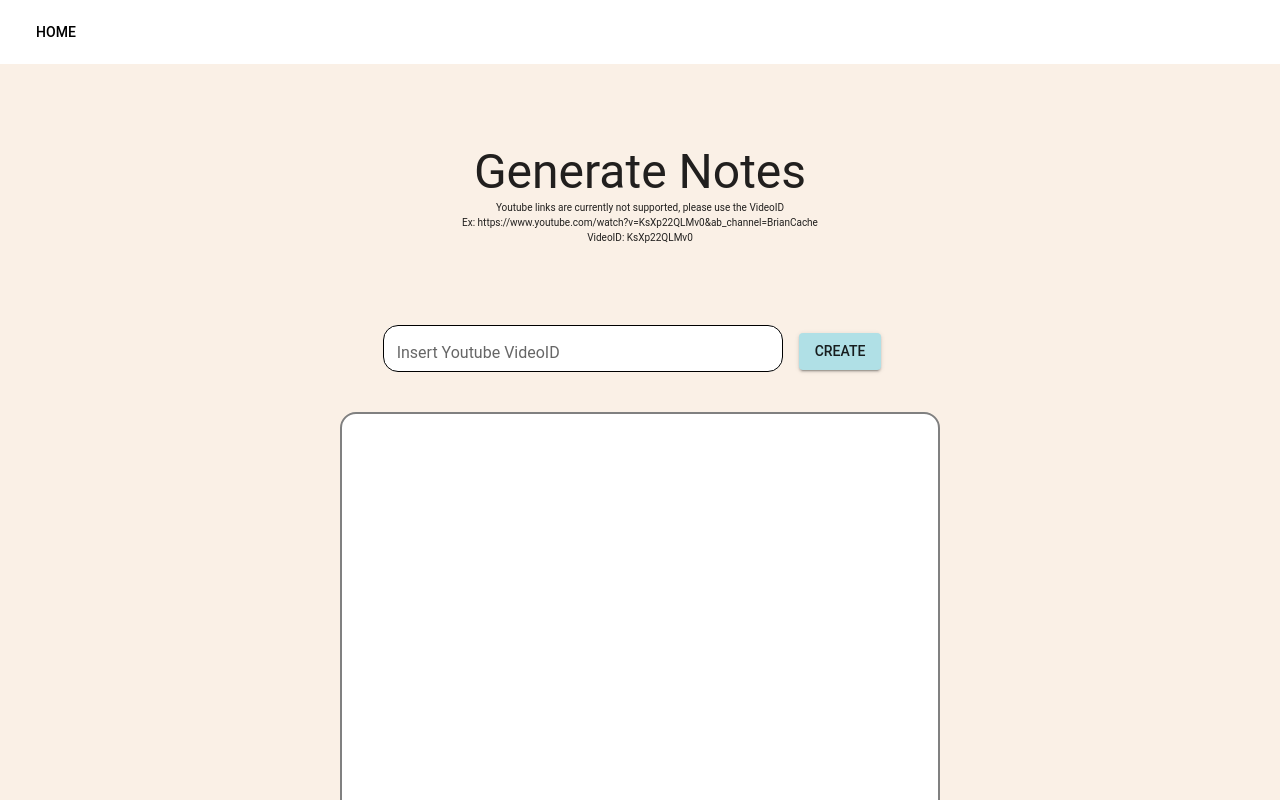
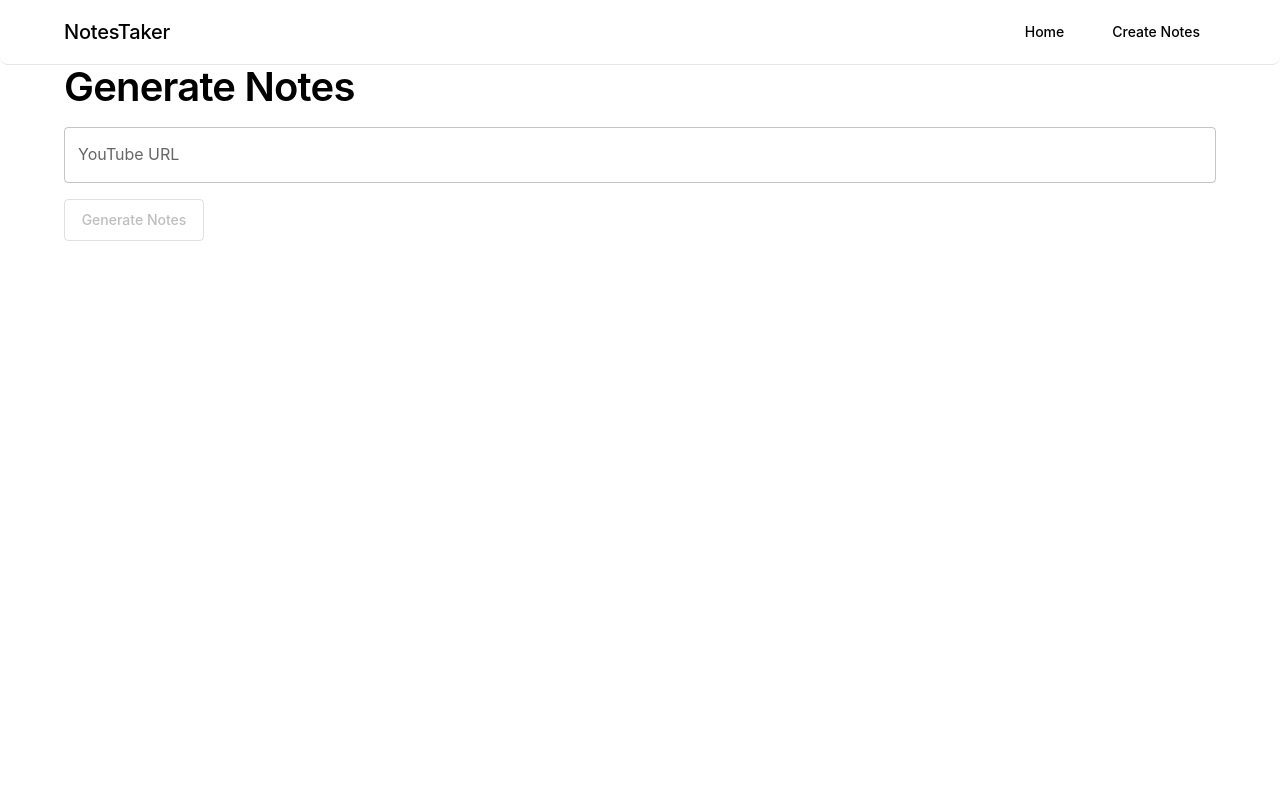
Before and after one commit to bNTGeez/NotesAI, a Next.js app: page /createNotes in a window 1280 px wide. Shown: the top 800 px of the page. Built offline with nearby package versions, Linux system fonts and the light colour scheme.

Commit message:
reworked basically all of it

```diff
--- a/app/api/createNotes/route.ts
+++ b/app/api/createNotes/route.ts
@@ -1,58 +1,117 @@
-import { NextRequest, NextResponse } from "next/server";
+import { NextResponse } from "next/server";
 import OpenAI from "openai";
 
-const systemPrompt = `You are a specialized assistant designed to help users by providing summaries and detailed notes on YouTube videos based on their transcripts. Your role includes distilling the essential information from a video into a concise and informative summary. Additionally, you are equipped to answer specific questions related to the content of the video. Your responses should be informative, precise, and directly related to the content discussed in the video transcript. Use clear and concise language to enhance understanding and retention.
+const systemPrompt = `You are a specialized note-taking assistant that creates detailed, well-structured notes from YouTube video transcripts. Your goal is to break down complex topics into clear, organized sections that are easy to understand and reference.
 
-When generating a summary:
+When creating notes, follow this structure:
 
-Identify the main topics and key points presented in the video.
-Organize these points logically, offering a coherent and streamlined summary.
-Aim to provide summaries that give users a complete understanding of the video’s content without needing to watch it.
-When answering questions:
+1. Main Topics Overview
+   - List the main topics covered in the video
+   - Provide a brief 2-3 sentence summary of each topic
 
-Refer directly to the information available in the video transcript.
-Provide detailed answers that are substantiated by the video’s content.
-If the query extends beyond the video's content, suggest additional resources or admit the limits of the information provided in the transcript.
-Your objective is not only to facilitate learning and comprehension but also to engage users by making the information accessible and useful. Ensure accuracy and relevance in all your responses, maintaining a professional tone throughout.
+2. Detailed Topic Breakdown
+   For each main topic:
+   - Topic Name
+     • Key Points
+     • Supporting Details
+     • Examples or Case Studies (if any)
+     • Important Definitions or Concepts
+     • Related Subtopics
+
+3. Key Takeaways
+   - List the most important points to remember
+   - Highlight any practical applications or implications
+
+4. Additional Notes
+   - Important dates, numbers, or statistics mentioned
+   - References to other resources or related topics
+   - Any warnings, cautions, or important considerations
+
+Format your response using clear headings, bullet points, and proper spacing to make it easy to read and navigate. Use markdown formatting for better readability.
+
+Remember to:
+- Break down complex concepts into simpler terms
+- Include specific examples when provided in the video
+- Maintain a logical flow between topics
+- Highlight important terms or concepts
+- Use clear, concise language
+- Organize information in a hierarchical structure
 `;
 
 const openai = new OpenAI({
   apiKey: process.env.OPENAI_API_KEY,
 });
 
-async function fetchTranscript(videoId: string) {
+// truncate transcript to fit within token limit
+function truncateTranscript(
+  transcript: string[],
+  maxTokens: number = 6000
+): string {
+  const maxChars = maxTokens * 4;
+  let totalChars = 0;
+  const truncatedTranscript: string[] = [];
+
+  for (const line of transcript) {
+    if (totalChars + line.length > maxChars) {
+      break;
+    }
+    truncatedTranscript.push(line);
+    totalChars += line.length;
+  }
+
+  return truncatedTranscript.join(" ");
+}
+
+async function fetchTranscript(url: string) {
   const baseUrl = process.env.NEXT_PUBLIC_API_URL || "http://127.0.0.1:8080";
 
+  const response = await fetch(`${baseUrl}/transcript`, {
+    method: "POST",
+    headers: {
+      "Content-Type": "application/json",
+    },
+    body: JSON.stringify({ url }),
+  });
 
-    const response = await fetch(`${baseUrl}/transcript?video_id=${videoId}`, {
-      method: "GET",
-    });
-    if (!response.ok) {
-      throw new Error(`HTTP status ${response.status}`);
-    }
-    const data = await response.json();
-    return data;
+  const data = await response.json();
+
+  if (!response.ok) {
+    throw new Error(data.error || `HTTP status ${response.status}`);
+  }
+
+  return data;
 }
 
-export async function POST(req: NextRequest) {
-  const body = await req.json();
+export async function POST(request: Request) {
+  try {
+    const body = await request.json();
+    const { url } = body;
 
-  const videoId = body.link;
+    if (!url) {
+      return NextResponse.json(
+        { error: "Please provide a YouTube URL" },
+        { status: 400 }
+      );
+    }
 
-  try {
-    const transcriptData = await fetchTranscript(videoId);
+    // Get transcript from Flask backend
+    const transcriptData = await fetchTranscript(url);
 
+    // Truncate transcript to fit within token limit
+    const truncatedTranscript = truncateTranscript(transcriptData);
+
+    // Generate completion using OpenAI
     const completion = await openai.chat.completions.create({
-      model: "gpt-4o-mini",
+      model: "gpt-4-0125-preview",
       messages: [
         { role: "system", content: systemPrompt },
         {
           role: "user",
-          content: `Please summarize the following transcript:\n${transcriptData}`,
+          content: `Please summarize the following transcript:\n${truncatedTranscript}`,
         },
       ],
       stream: true,
-      max_tokens: 500,
+      max_tokens: 1500,
     });
 
     let generatedText = "";
@@ -68,9 +127,12 @@ export async function POST(req: NextRequest) {
     });
   } catch (error) {
     console.error("Error processing request:", error);
-    return new NextResponse("Internal Server Error", {
-      status: 500,
-      headers: { "Content-Type": "text/plain" },
-    });
+    return NextResponse.json(
+      {
+        error:
+          error instanceof Error ? error.message : "Failed to process request",
+      },
+      { status: 500 }
+    );
   }
 }
--- a/app/components/Navbar.tsx
+++ b/app/components/Navbar.tsx
@@ -1,22 +1,63 @@
 "use client";
 import React from "react";
-import { AppBar, Toolbar, Button } from "@mui/material";
-import { useRouter } from "next/navigation"; // Corrected import for useRouter
+import {
+  AppBar,
+  Box,
+  Toolbar,
+  Typography,
+  Button,
+  Container,
+} from "@mui/material";
+import { useRouter } from "next/navigation";
 
 const Navbar = () => {
   const router = useRouter();
 
-  const handleHome = () => {
-    router.push("/");
-  };
+  const navItems = [
+    { label: "Home", path: "/" },
+    { label: "Create Notes", path: "/createNotes" },
+  ];
 
   return (
-    <AppBar position="static" sx={{ backgroundColor: "#fff" }}>
-      <Toolbar>
-        <Button sx={{ color: "#000" }} onClick={handleHome}>
-          Home
-        </Button>
-      </Toolbar>
+    <AppBar position="fixed" sx={{ backgroundColor: "background.paper" }}>
+      <Container maxWidth="lg">
+        <Toolbar disableGutters>
+          <Typography
+            variant="h6"
+            noWrap
+            component="div"
+            sx={{
+              flexGrow: 1,
+              color: "text.primary",
+              fontWeight: 500,
+              cursor: "pointer",
+              letterSpacing: "-0.01em",
+            }}
+            onClick={() => router.push("/")}
+          >
+            NotesTaker
+          </Typography>
+
+          <Box sx={{ display: "flex", gap: 2 }}>
+            {navItems.map((item) => (
+              <Button
+                key={item.label}
+                color="inherit"
+                onClick={() => router.push(item.path)}
+                sx={{
+                  color: "text.primary",
+                  "&:hover": {
+                    backgroundColor: "transparent",
+                    color: "primary.main",
+                  },
+                }}
+              >
+                {item.label}
+              </Button>
+            ))}
+          </Box>
+        </Toolbar>
+      </Container>
     </AppBar>
   );
 };
--- a/app/createNotes/page.tsx
+++ b/app/createNotes/page.tsx
@@ -1,128 +1,105 @@
 "use client";
-import { TextField, Typography, Button, Stack, Box } from "@mui/material";
+import {
+  TextField,
+  Typography,
+  Button,
+  Box,
+  Container,
+  CircularProgress,
+} from "@mui/material";
 import Navbar from "../components/Navbar";
-import React, { useState, ChangeEvent, FormEvent } from "react";
+import React, { useState } from "react";
 import ReactMarkdown from "react-markdown";
 
 const CreateNotes = () => {
-  const [inputValue, setInputValue] = useState("");
+  const [url, setUrl] = useState("");
   const [notes, setNotes] = useState("");
+  const [loading, setLoading] = useState(false);
+  const [error, setError] = useState("");
 
-  const getTranscript = async () => {
-    console.log("Input Value", inputValue);
+  const handleSubmit = async (e: React.FormEvent) => {
+    e.preventDefault();
+    if (!url) return;
+
+    setLoading(true);
+    setError("");
+
     try {
-      const response = await fetch("api/createNotes", {
+      const response = await fetch("/api/createNotes", {
         method: "POST",
         headers: {
           "Content-Type": "application/json",
         },
-        body: JSON.stringify({ link: inputValue }),
+        body: JSON.stringify({ url }),
       });
 
-      console.log("HTTP Response Status:", response.status);
-
-      if (!response.ok) {
-        throw new Error(`HTTP status ${response.status}`);
-      }
-
       const data = await response.json();
+      if (!response.ok) throw new Error(data.error);
       setNotes(data);
-    } catch (error) {
-      console.error("Failed to get transcript", error);
-      setNotes("Failed to get Notes" + error);
+    } catch (err) {
+      setError(err instanceof Error ? err.message : "Failed to get notes");
+      setNotes("");
+    } finally {
+      setLoading(false);
     }
-  };
-
-  const handleInputChange = (event: ChangeEvent<HTMLInputElement>) => {
-    setInputValue(event.target.value);
-    console.log("Updated Value", event.target.value);
-  };
-
-  const handleSubmit = (event: FormEvent<HTMLFormElement>) => {
-    event.preventDefault();
-    getTranscript();
-    setInputValue("");
   };
 
   return (
     <>
       <Navbar />
-      <Box
-        sx={{
-          display: "flex",
-          flexDirection: "column",
-          justifyContent: "center",
-          alignItems: "center",
-          backgroundColor: "primary.main",
-        }}
-      >
-        <Typography variant="h3" sx={{ mt: 10 }}>
-          Generate Notes
-        </Typography>
-        <Typography sx={{ fontSize: 10 }}>
-          Youtube links are currently not supported, please use the VideoID
-        </Typography>
-        <Typography sx={{ fontSize: 10 }}>
-          Ex: https://www.youtube.com/watch?v=KsXp22QLMv0&ab_channel=BrianCache
-        </Typography>
-        <Typography sx={{ fontSize: 10 }}>VideoID: KsXp22QLMv0</Typography>
-        <Box sx={{ display: "flex", alignItems: "center" }}>
-          <form onSubmit={handleSubmit}>
+      <Box sx={{ minHeight: "100vh", pt: 8, bgcolor: "background.default" }}>
+        <Container maxWidth="lg">
+          <Typography variant="h1" sx={{ mb: 2, fontWeight: 600 }}>
+            Generate Notes
+          </Typography>
+
+          <Box component="form" onSubmit={handleSubmit} sx={{ mb: 6 }}>
             <TextField
               fullWidth
-              label="Insert Youtube VideoID"
-              id="outlined-size-normal"
-              onChange={handleInputChange}
-              sx={{
-                mt: 10,
-                width: "400px",
-                "& .MuiOutlinedInput-root": {
-                  borderRadius: "15px",
-                  "& fieldset": {
-                    borderColor: "black",
-                  },
-                },
-                "& .MuiOutlinedInput-input": {
-                  backgroundColor: "white",
-                  borderRadius: "inherit",
-                  padding: "12px",
-                },
-              }}
+              label="YouTube URL"
+              value={url}
+              onChange={(e) => setUrl(e.target.value)}
+              disabled={loading}
+              error={!!error}
+              helperText={error}
+              placeholder="https://www.youtube.com/watch?v=..."
+              sx={{ mb: 2 }}
             />
-
             <Button
               type="submit"
-              variant="contained"
-              sx={{ mx: 2, mt: 11, backgroundColor: "secondary.main" }}
+              variant="outlined"
+              disabled={loading || !url}
+              sx={{
+                minWidth: "140px",
+                position: "relative",
+                "&:hover": { bgcolor: "rgba(0, 0, 0, 0.04)" },
+              }}
             >
-              Create
+              {loading ? (
+                <CircularProgress size={20} sx={{ position: "absolute" }} />
+              ) : (
+                "Generate Notes"
+              )}
             </Button>
-          </form>
-        </Box>
-        <Box
-          sx={{
-            width: "100vw",
-            height: "100vh",
-            display: "flex",
-            alignItems: "center",
-            justifyContent: "center",
-          }}
-        >
-          <Stack
-            direction={"column"}
-            width="600px"
-            height="800px"
-            border="2px solid grey"
-            borderRadius="16px"
-            p={2}
-            spacing={3}
-            sx={{ mt: 10, overflowY: "auto", backgroundColor: 'white'}}
-          >
-            <Typography>
+          </Box>
+
+          {notes && (
+            <Box
+              sx={{
+                border: "1px solid",
+                borderColor: "divider",
+                borderRadius: 1,
+                p: 3,
+                bgcolor: "background.paper",
+                minHeight: "400px",
+                maxHeight: "600px",
+                overflowY: "auto",
+              }}
+            >
               <ReactMarkdown>{notes}</ReactMarkdown>
-            </Typography>
-          </Stack>
-        </Box>
+            </Box>
+          )}
+        </Container>
       </Box>
     </>
   );
--- a/app/theme.ts
+++ b/app/theme.ts
@@ -1,19 +1,88 @@
-import { createTheme, ThemeOptions } from "@mui/material/styles";
+import { createTheme } from "@mui/material/styles";
 
-const themeOptions: ThemeOptions = {
+const theme = createTheme({
   palette: {
     primary: {
-      main: "#faf0e6",
+      main: "#000000", // Clean black
+      light: "#333333",
+      dark: "#000000",
     },
     secondary: {
-      main: "#b0e0e6",
+      main: "#666666", // Subtle gray
+      light: "#999999",
+      dark: "#333333",
+    },
+    background: {
+      default: "#ffffff",
+      paper: "#ffffff",
+    },
+    text: {
+      primary: "#000000",
+      secondary: "#666666",
     },
   },
   typography: {
-    fontFamily: "Roboto, Arial, sans-serif",
+    fontFamily: '"Inter", "Helvetica", "Arial", sans-serif',
+    h1: {
+      fontWeight: 600,
+      fontSize: "2.5rem",
+      letterSpacing: "-0.02em",
+    },
+    h2: {
+      fontWeight: 600,
+      fontSize: "2rem",
+      letterSpacing: "-0.01em",
+    },
+    h3: {
+      fontWeight: 500,
+      fontSize: "1.5rem",
+    },
+    body1: {
+      fontSize: "1rem",
+      lineHeight: 1.6,
+    },
+    button: {
+      textTransform: "none",
+      fontWeight: 500,
+    },
   },
-};
-
-const theme = createTheme(themeOptions);
+  components: {
+    MuiButton: {
+      styleOverrides: {
+        root: {
+          borderRadius: 4,
+          padding: "8px 16px",
+          fontSize: "0.875rem",
+        },
+        contained: {
+          boxShadow: "none",
+          "&:hover": {
+            boxShadow: "none",
+          },
+        },
+      },
+    },
+    MuiPaper: {
+      styleOverrides: {
+        root: {
+          borderRadius: 8,
+          boxShadow: "0 1px 3px rgba(0,0,0,0.1)",
+        },
+      },
+    },
+    MuiAppBar: {
+      styleOverrides: {
+        root: {
+          boxShadow: "none",
+          borderBottom: "1px solid rgba(0,0,0,0.1)",
+        },
+      },
+    },
+  },
+  shape: {
+    borderRadius: 4,
+  },
+  spacing: 8,
+});
 
 export default theme;
--- a/package.json
+++ b/package.json
@@ -11,7 +11,9 @@
   "dependencies": {
     "@emotion/react": "^11.13.3",
     "@emotion/styled": "^11.13.0",
-    "@mui/material": "^6.1.2",
+    "@mui/icons-material": "^7.0.0",
+    "@mui/material": "^7.0.0",
+    "framer-motion": "^12.6.2",
     "next": "14.2.13",
     "openai": "^4.65.0",
     "react": "^18",
```
Also changed, not shown: app/components/Hero.tsx (+52 -11 lines), 2 other files (tests, documents, lock files or other folders).
